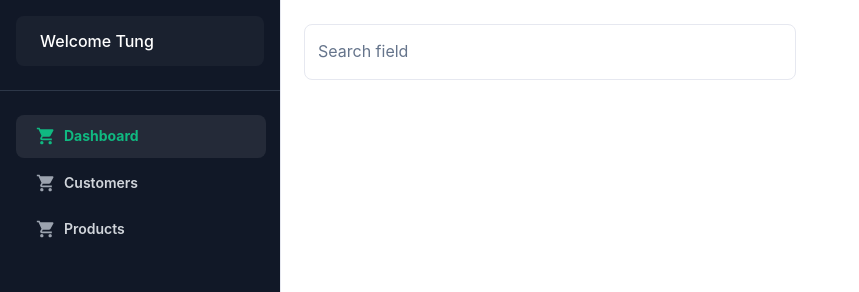
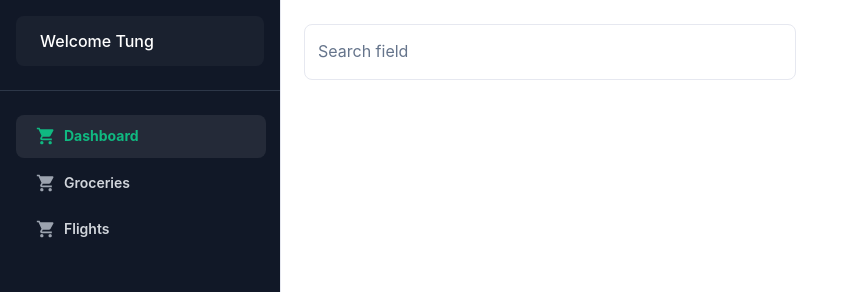
Before and after one commit to tbtruong/GuamCommerce, a React (Create React App) app in the folder frontend/: page / in a window 1280 px wide. Shown: the top 292 px of the page, without its empty margins (0-859 px from the left). Built offline with nearby package versions, Linux system fonts and the light colour scheme; sample sign-in values are in the browser's storage.

Commit message:
Added search bar and drawer

```diff
--- a/frontend/src/Components/Drawer/Drawer.tsx
+++ b/frontend/src/Components/Drawer/Drawer.tsx
@@ -2,7 +2,6 @@ import React from 'react';
 import Drawer from '@mui/material/Drawer';
 import {Box, Button, Divider, Typography, Icon} from "@mui/material";
 import {NavItem} from "./NavItem";
-import {Link} from "react-router-dom";
 import {ShoppingCart} from '@mui/icons-material/';
 
 const AppDrawer = () => {
@@ -14,14 +13,14 @@ const AppDrawer = () => {
             title: 'Dashboard'
         },
         {
-            href: '/customers',
+            href: '/groceries',
             icon: (<ShoppingCart fontSize="small" />),
-            title: 'Customers'
+            title: 'Groceries'
         },
         {
-            href: '/products',
+            href: '/flights',
             icon: (<ShoppingCart fontSize="small" />),
-            title: 'Products'
+            title: 'Flights'
         },
     ];
 
--- a/frontend/src/Components/SearchBar/SearchBar.tsx
+++ b/frontend/src/Components/SearchBar/SearchBar.tsx
@@ -2,12 +2,8 @@ import { TextField } from '@mui/material';
 import * as React from 'react';
 import axios from 'axios';
 import { EventAvailableOutlined } from '@mui/icons-material';
+import {searchItemResults} from "../../Routes/Groceries";
 
-export interface searchItemResults {
-    name: string;
-    description: string;
-    image: string;
-}
 
 interface SearchComponentProps {
     searchItemCallback: (list: searchItemResults[]) => void
@@ -28,8 +24,11 @@ const SearchComponent = ({ searchItemCallback }: SearchComponentProps) => {
             if (searchValue != '') {
 
                 // Send Axios request here
-                axios.get("/api/item", { params: { answer: searchValue } }).then(resp => {
+                axios.get("/groceries/getItem", { params: { answer: searchValue }, headers: {
+                        jwt_token: localStorage.token
+                    }}).then(resp => {
                     console.log('axios call')
+                    console.log(resp.data)
                     searchItemCallback(resp.data)
                 });
 
--- a/frontend/src/index.tsx
+++ b/frontend/src/index.tsx
@@ -12,6 +12,7 @@ import {
 } from "react-router-dom";
 import Test from "./Routes/Test";
 import {theme} from "./theme";
+import Groceries from "./Routes/Groceries";
 
 
 const root = ReactDOM.createRoot(
@@ -32,6 +33,10 @@ root.render(
                         <RouteGuard redirectTo={"/login"}>
                             <Test/>
                         </RouteGuard>} />
+                        <Route path="/groceries" element={
+                            <RouteGuard redirectTo={"/login"}>
+                                <Groceries/>
+                            </RouteGuard>} />
                     </Routes>
                 </BrowserRouter>
             </ThemeProvider>
--- a/package.json
+++ b/package.json
@@ -3,7 +3,7 @@
     "prebuild": "cd frontend && npm install && npm run build && cd .. && cd backend && npm install",
     "heroku-prebuild": "cd frontend && npm install && npm run build && cd .. && cd backend && npm install",
     "start": "cd backend && npm start",
-    "dev": "concurrently \"npm start --prefix frontend\" \"npm start --prefix backend\""
+    "dev": "concurrently \"npm start --prefix frontend\" \"npm run dev --prefix backend\""
   },
   "devDependencies": {
     "concurrently": "^7.5.0"
```
Also changed, not shown: 2 other files (tests, documents, lock files or other folders).
